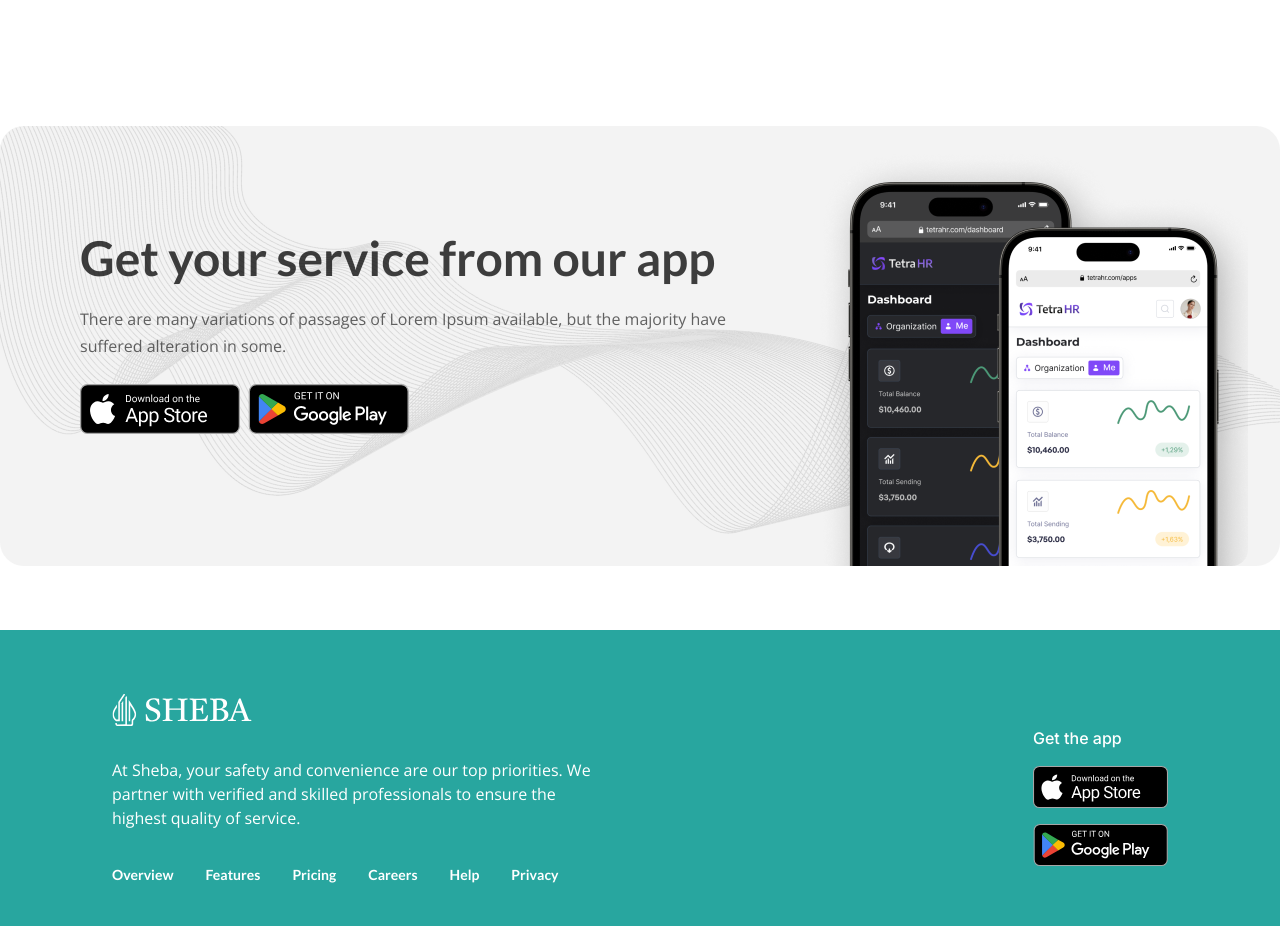
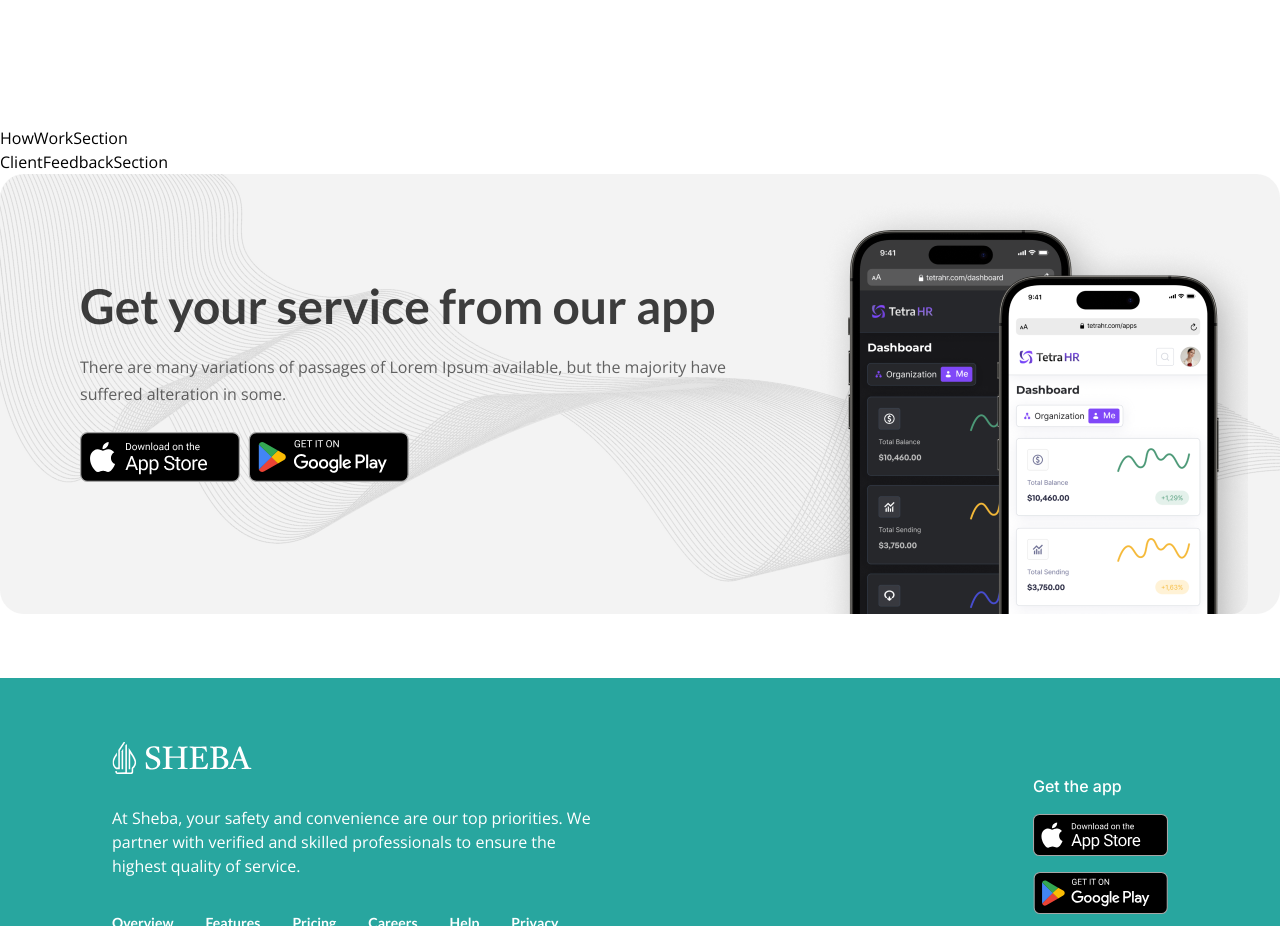
Before and after one commit to Biplob17h/AdhunikBD_NEXT, a Next.js app: page / in a window 1280 px wide. Shown: the part 3907-4833 px from the top of the page. Built offline with nearby package versions, Linux system fonts and the light colour scheme.

Commit message:
add ClientFeedbackSection and HowWorkSection components; update HomePage layout to include new sections

```diff
--- a/src/app/page.jsx
+++ b/src/app/page.jsx
@@ -1,9 +1,11 @@
 import AdsBannerSection from "@/components/screens/home/app-ads";
 import CategoriesSection from "@/components/screens/home/categories";
+import ClientFeedbackSection from "@/components/screens/home/client-feedbacks";
 import FaqSection from "@/components/screens/home/faqs";
 import ForHomeSectionSlider from "@/components/screens/home/for-home";
 import GallerySlider from "@/components/screens/home/gallery";
 import HeroSection from "@/components/screens/home/hero";
+import HowWorkSection from "@/components/screens/home/how-works";
 import RecommendedSection from "@/components/screens/home/recommended";
 
 const HomePage = () => {
@@ -15,6 +17,8 @@
       <RecommendedSection />
       <GallerySlider />
       <FaqSection />
+      <HowWorkSection />
+      <ClientFeedbackSection />
       <AdsBannerSection />
     </>
   );
--- /dev/null
+++ b/src/components/screens/home/client-feedbacks.jsx
@@ -0,0 +1,5 @@
+const ClientFeedbackSection = () => {
+  return <div>ClientFeedbackSection</div>;
+};
+
+export default ClientFeedbackSection;
--- /dev/null
+++ b/src/components/screens/home/how-works.jsx
@@ -0,0 +1,5 @@
+const HowWorkSection = () => {
+  return <div>HowWorkSection</div>;
+};
+
+export default HowWorkSection;
```
